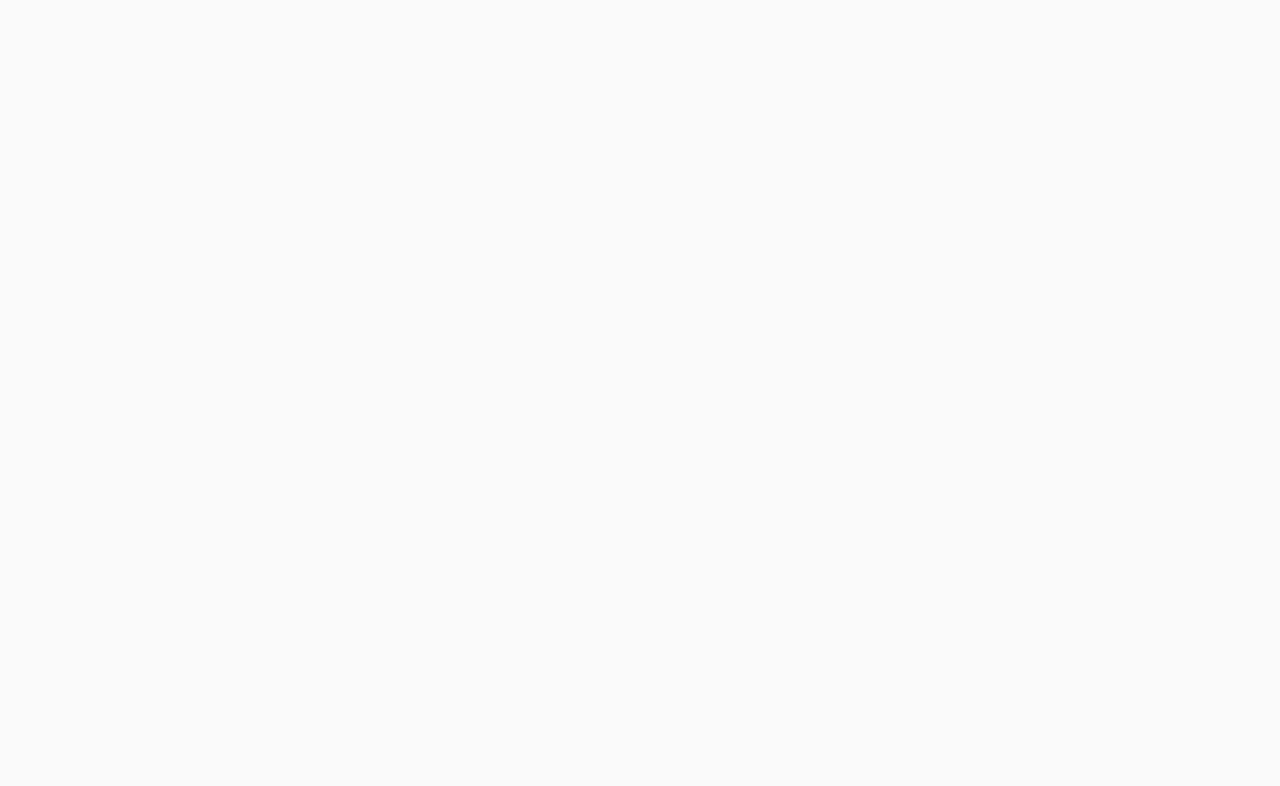
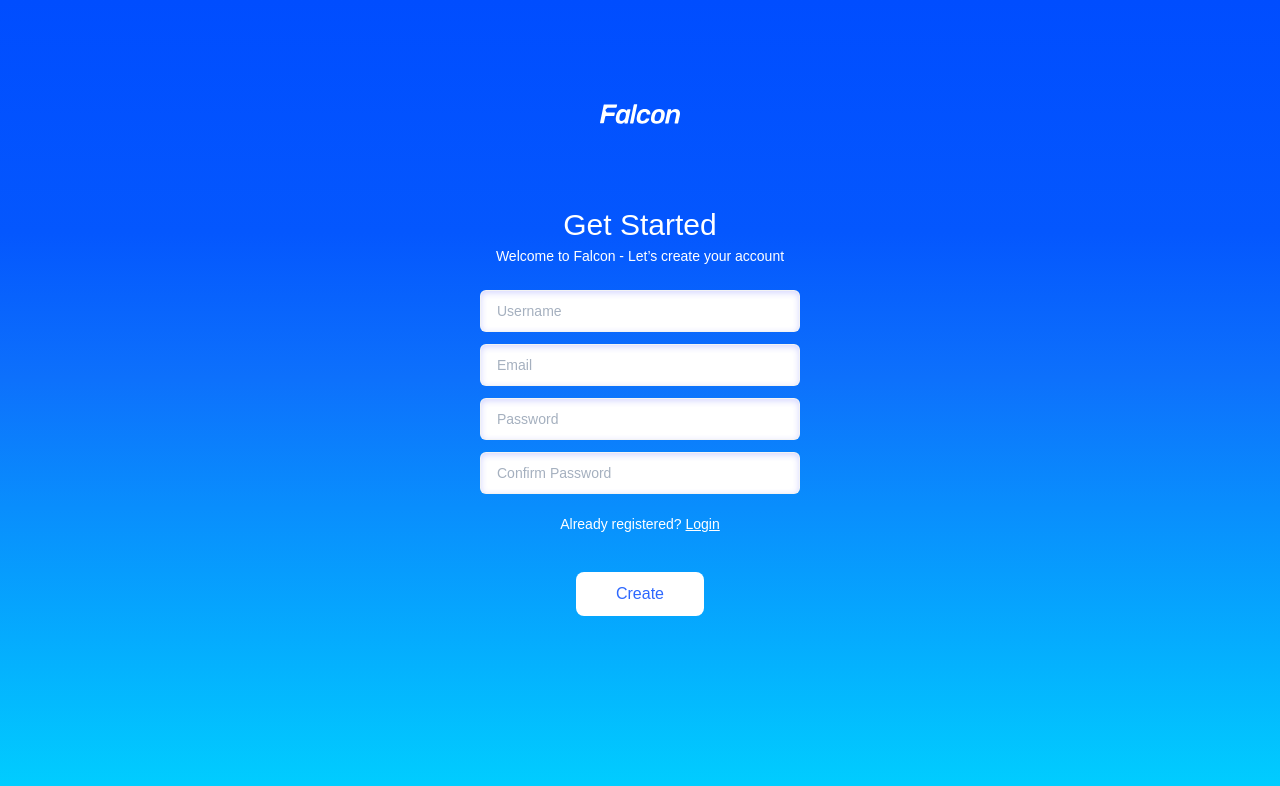
Before and after one commit to hilatsivion/falcon, a React (Create React App) app in the folder falcon-frontend/: page /signup in a window 1280 px wide. Before the commit this address had no page. Shown: the top 786 px of the page. Built offline with nearby package versions, Linux system fonts and the light colour scheme.

Commit message:
create an account page done

```diff
--- a/falcon-frontend/src/index.css
+++ /dev/null
@@ -1,13 +0,0 @@
-body {
-  margin: 0;
-  font-family: -apple-system, BlinkMacSystemFont, 'Segoe UI', 'Roboto', 'Oxygen',
-    'Ubuntu', 'Cantarell', 'Fira Sans', 'Droid Sans', 'Helvetica Neue',
-    sans-serif;
-  -webkit-font-smoothing: antialiased;
-  -moz-osx-font-smoothing: grayscale;
-}
-
-code {
-  font-family: source-code-pro, Menlo, Monaco, Consolas, 'Courier New',
-    monospace;
-}
--- a/falcon-frontend/src/index.js
+++ b/falcon-frontend/src/index.js
@@ -1,6 +1,5 @@
 import React from "react";
 import ReactDOM from "react-dom/client";
-import "./index.css";
 import App from "./App";
 import reportWebVitals from "./reportWebVitals";
 
--- a/falcon-frontend/src/pages/Welcome/Connect/Signup.js
+++ b/falcon-frontend/src/pages/Welcome/Connect/Signup.js
@@ -0,0 +1,190 @@
+import React, { useState } from "react";
+import { Link } from "react-router-dom";
+import { motion, AnimatePresence } from "framer-motion";
+import "./connect.css";
+import "../../../styles/global.css";
+
+import logo from "../../../assets/images/falcon-white-full.svg";
+
+// Animation Variants
+const fadeIn = {
+  hidden: { opacity: 0, y: 30 },
+  visible: { opacity: 1, y: 0, transition: { duration: 0.8 } },
+};
+
+const errorAnimation = {
+  hidden: { opacity: 0, y: -50 },
+  visible: { opacity: 1, y: 0, transition: { duration: 0.5 } },
+  exit: { opacity: 0, transition: { duration: 0.5 } },
+};
+
+const SignUp = () => {
+  const [username, setUsername] = useState("");
+  const [email, setEmail] = useState("");
+  const [password, setPassword] = useState("");
+  const [confirmPassword, setConfirmPassword] = useState("");
+  const [error, setError] = useState("");
+
+  // Validation Function
+  const validateForm = () => {
+    const usernameRegex = /^[a-zA-Z0-9]{3,}$/; // At least 3 letters, no special characters
+    const emailRegex = /^[^\s@]+@[^\s@]+\.[^\s@]+$/; // Valid email format
+    const passwordRegex = /^(?=.*[a-z])(?=.*[A-Z])(?=.*\d).{6,}$/; // At least 1 uppercase, 1 lowercase, and 1 number
+
+    if (!usernameRegex.test(username)) {
+      showError(
+        "Username must be at least 3 letters and contain no special characters."
+      );
+      return false;
+    }
+
+    if (!emailRegex.test(email)) {
+      showError("Please enter a valid email address.");
+      return false;
+    }
+
+    if (!passwordRegex.test(password)) {
+      showError(
+        "Password must contain at least one uppercase letter, one lowercase letter, and a number."
+      );
+      return false;
+    }
+
+    if (password !== confirmPassword) {
+      showError("Passwords do not match.");
+      return false;
+    }
+
+    return true;
+  };
+
+  // Show Error for 3 seconds
+  const showError = (message) => {
+    setError(message);
+    setTimeout(() => {
+      setError("");
+    }, 5000);
+  };
+
+  // Handle Submit
+  const handleSubmit = (e) => {
+    e.preventDefault();
+    if (validateForm()) {
+      alert("Account Created Successfully! 🚀");
+      // Here, you would handle API submission or navigation
+    }
+  };
+
+  return (
+    <div className="signup-container">
+      {/* Error Popup */}
+      <AnimatePresence>
+        {error && (
+          <motion.div
+            className="error-popup"
+            variants={errorAnimation}
+            initial="hidden"
+            animate="visible"
+            exit="exit"
+          >
+            {error}
+          </motion.div>
+        )}
+      </AnimatePresence>
+
+      <motion.div
+        className="signup-card"
+        initial={{ opacity: 0, scale: 0.9 }}
+        animate={{ opacity: 1, scale: 1 }}
+        transition={{ duration: 1 }}
+      >
+        {/* Logo */}
+        <motion.img
+          className="logo-full-white-small"
+          src={logo}
+          alt="logo-falcon"
+        />
+
+        {/* Title */}
+        <motion.h2
+          className="signup-title"
+          variants={fadeIn}
+          initial="hidden"
+          animate="visible"
+        >
+          Get Started
+        </motion.h2>
+        <motion.p
+          className="sub-title"
+          variants={fadeIn}
+          initial="hidden"
+          animate="visible"
+        >
+          Welcome to Falcon - Let’s create your account
+        </motion.p>
+
+        {/* Form Inputs */}
+        <motion.input
+          type="text"
+          placeholder="Username"
+          value={username}
+          onChange={(e) => setUsername(e.target.value)}
+          variants={fadeIn}
+          initial="hidden"
+          animate="visible"
+        />
+        <motion.input
+          type="email"
+          placeholder="Email"
+          value={email}
+          onChange={(e) => setEmail(e.target.value)}
+          variants={fadeIn}
+          initial="hidden"
+          animate="visible"
+        />
+        <motion.input
+          type="password"
+          placeholder="Password"
+          value={password}
+          onChange={(e) => setPassword(e.target.value)}
+          variants={fadeIn}
+          initial="hidden"
+          animate="visible"
+        />
+        <motion.input
+          type="password"
+          placeholder="Confirm Password"
+          value={confirmPassword}
+          onChange={(e) => setConfirmPassword(e.target.value)}
+          variants={fadeIn}
+          initial="hidden"
+          animate="visible"
+        />
+
+        {/* Already Registered? */}
+        <motion.p
+          className="signup-login"
+          variants={fadeIn}
+          initial="hidden"
+          animate="visible"
+        >
+          Already registered? <Link to="/login">Login</Link>
+        </motion.p>
+
+        {/* Create Account Button */}
+        <motion.button
+          className="btn-white"
+          whileTap={{ scale: 0.95 }}
+          variants={fadeIn}
+          initial="hidden"
+          animate="visible"
+          onClick={handleSubmit}
+        >
+          Create
+        </motion.button>
+      </motion.div>
+    </div>
+  );
+};
+
+export default SignUp;
--- /dev/null
+++ b/falcon-frontend/src/pages/Welcome/Connect/connect.css
@@ -0,0 +1,93 @@
+/* Full-page container */
+.signup-container {
+  display: flex;
+  justify-content: center;
+  align-items: center;
+  height: 100vh;
+  background: var(--gradient-blue);
+}
+
+/* Sign-up card */
+.signup-card {
+  max-width: 400px;
+  padding: 40px;
+  text-align: center;
+}
+
+/* Logo */
+.logo-full-white-small {
+  width: 80px;
+  position: relative;
+  bottom: 80px;
+}
+
+/* Title & Subtitle */
+.signup-title {
+  font-size: 30px;
+  color: var(--white);
+}
+
+.sub-title {
+  font-size: 14px;
+  color: var(--white);
+  margin-bottom: 20px;
+}
+
+/* Input Fields */
+input {
+  width: 100%;
+  padding: 12px 16px;
+  margin: 6px 0;
+  border: 1px solid #cccccc3c;
+  border-radius: 6px;
+  font-size: 14px;
+  box-shadow: inset 0px 2px 6px rgba(45, 52, 254, 0.2);
+}
+
+input::placeholder {
+  color: var(--faded-gray);
+}
+
+/* Already Registered */
+.signup-login {
+  font-size: 14px;
+  color: var(--white);
+  margin-top: 16px;
+}
+
+.signup-login a {
+  color: var(--white);
+}
+
+.btn-white {
+  margin-top: 40px;
+}
+
+/* Error Popup */
+.error-popup {
+  width: 80%;
+  position: absolute;
+  margin: auto;
+  top: 20px;
+  background: rgba(255, 77, 77, 1);
+  color: var(--white);
+  padding: 10px 20px;
+  border-radius: 6px;
+  font-size: 14px;
+  text-align: center;
+  box-shadow: 0px 4px 10px rgba(0, 0, 0, 0.2);
+  z-index: 3;
+  animation: slideDown 0.5s cubic-bezier(0.16, 1, 0.3, 1);
+}
+
+/* Error Animation */
+@keyframes slideDown {
+  from {
+    transform: translateY(-50px);
+    opacity: 0;
+  }
+  to {
+    transform: translateY(0);
+    opacity: 1;
+  }
+}
--- a/falcon-frontend/src/pages/Welcome/WelcomeScreens/WelcomeScreen.js
+++ b/falcon-frontend/src/pages/Welcome/WelcomeScreens/WelcomeScreen.js
@@ -1,5 +1,5 @@
 import React from "react";
-import { Link } from "react-router-dom";
+import { Link, useNavigate } from "react-router-dom";
 import { motion } from "framer-motion";
 import "./WelcomeScreen.css";
 import "../../../styles/global.css";
@@ -36,6 +36,7 @@ const buttonVariants = {
 };
 
 const WelcomeScreen = () => {
+  const navigate = useNavigate();
   return (
     <div className="welcome-container">
       <motion.div className="welcome-content">
@@ -76,8 +77,8 @@ const WelcomeScreen = () => {
         >
           <motion.button
             className="btn-white"
-            whileHover={{ scale: 1.05 }}
             whileTap={{ scale: 0.95 }}
+            onClick={() => navigate("/signup")}
           >
             Create Account
           </motion.button>
--- a/falcon-frontend/src/routes.js
+++ b/falcon-frontend/src/routes.js
@@ -10,10 +10,10 @@ const AppRoutes = () => {
   return (
     <Routes>
       <Route path="/" element={<WelcomeScreen />} />
-      {/* <Route path="/login" element={<Login />} />
       <Route path="/signup" element={<Signup />} />
+      {/* <Route path="/login" element={<Login />} /> */}
       <Route path="/interests" element={<SelectInterests />} />
-      <Route path="/loading" element={<LoadingScreen />} /> */}
+      {/* <Route path="/loading" element={<LoadingScreen />} /> */}
     </Routes>
   );
 };
--- a/falcon-frontend/src/styles/global.css
+++ b/falcon-frontend/src/styles/global.css
@@ -42,6 +42,7 @@ h1 {
 
 h2 {
   font-size: 28px;
+  font-weight: 500;
 }
 
 h3 {
@@ -55,6 +56,7 @@ h4 {
 p {
   font-size: 16px;
   font-weight: 400;
+  font-weight: 300;
 }
 
 .small-text {
```
Also changed, not shown: falcon-frontend/src/App.css (deleted, +0 -38 lines).
